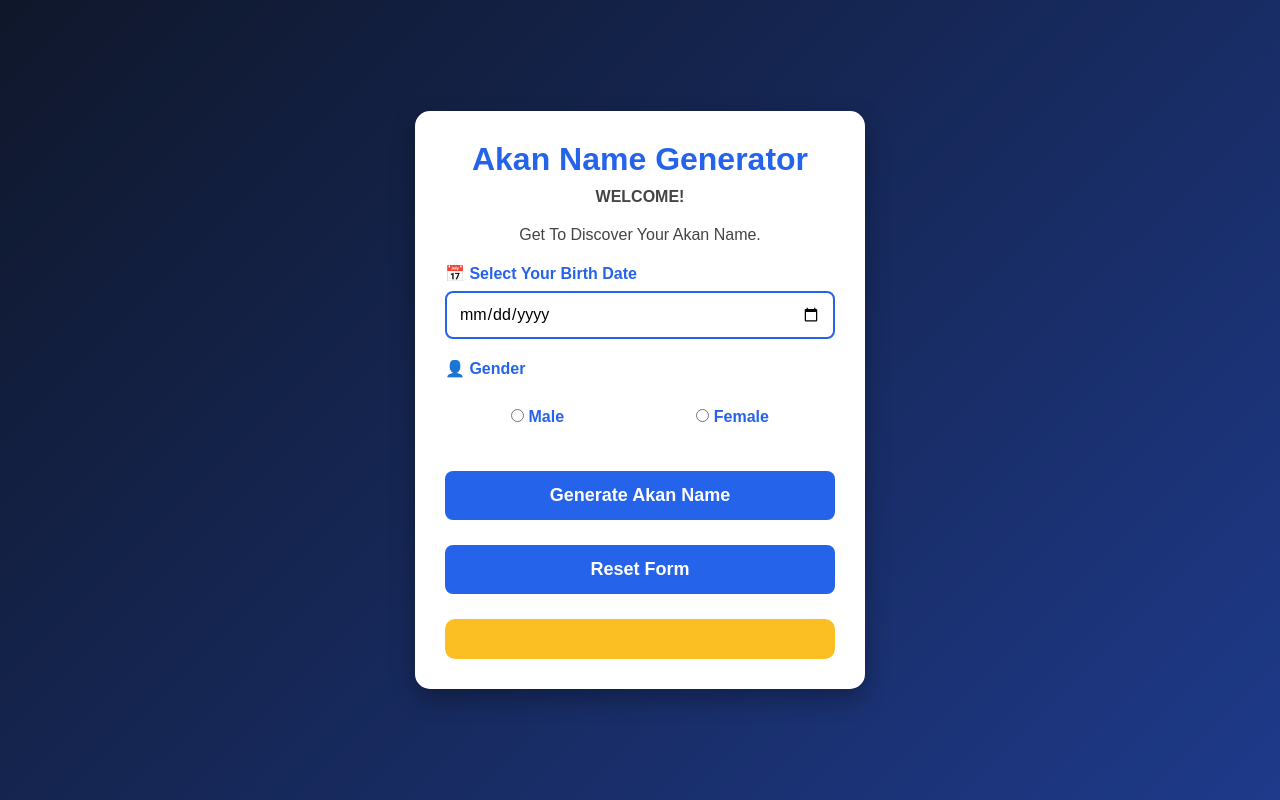
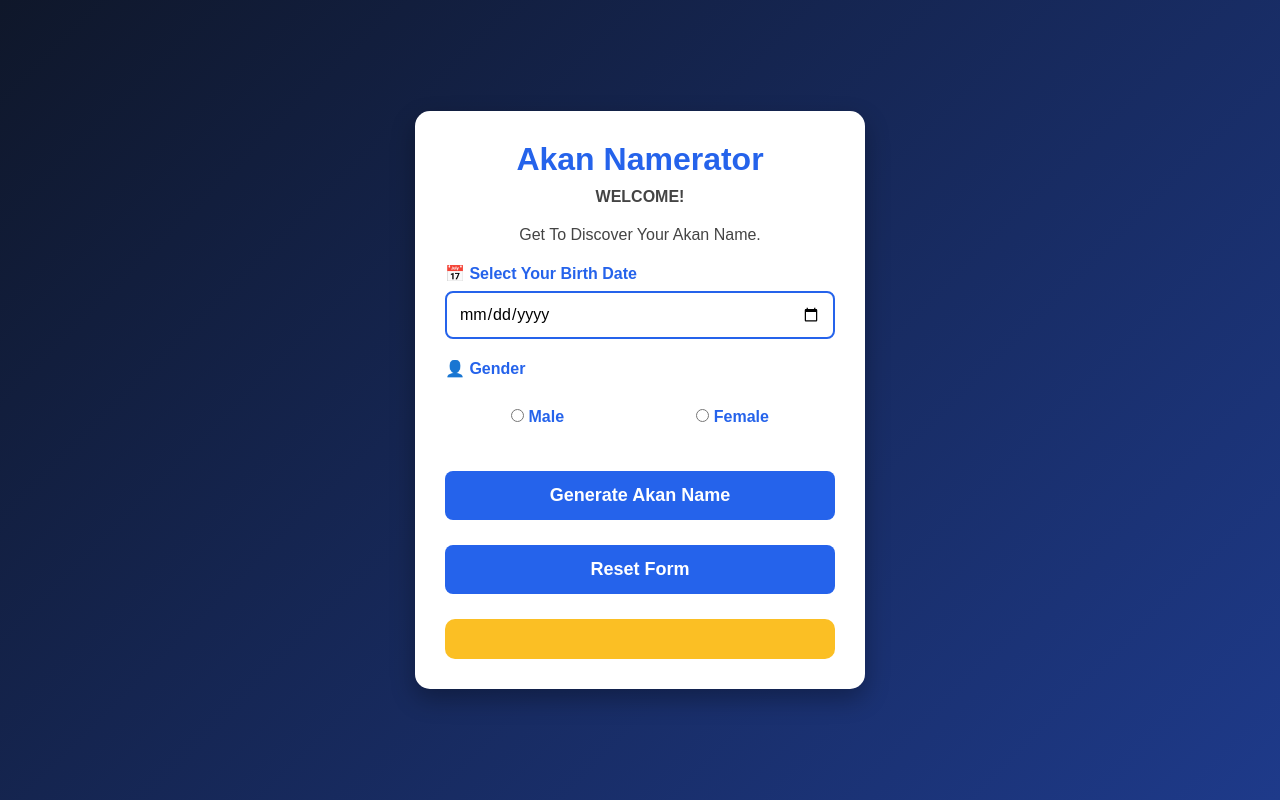
Before and after one commit to saloyo001/akan-namer, a plain HTML site: page index.html in a window 1280 px wide. Drawn offline with Linux system fonts and the light colour scheme.

Commit message:
Update index.html

```diff
--- a/index.html
+++ b/index.html
@@ -10,7 +10,7 @@
 
 <div class="container">
 
-    <h1>Akan Name Generator</h1>
+    <h1>Akan Namerator</h1>
       <p><b>WELCOME!</b></p>
     <p>
         Get To Discover Your Akan Name.
```
